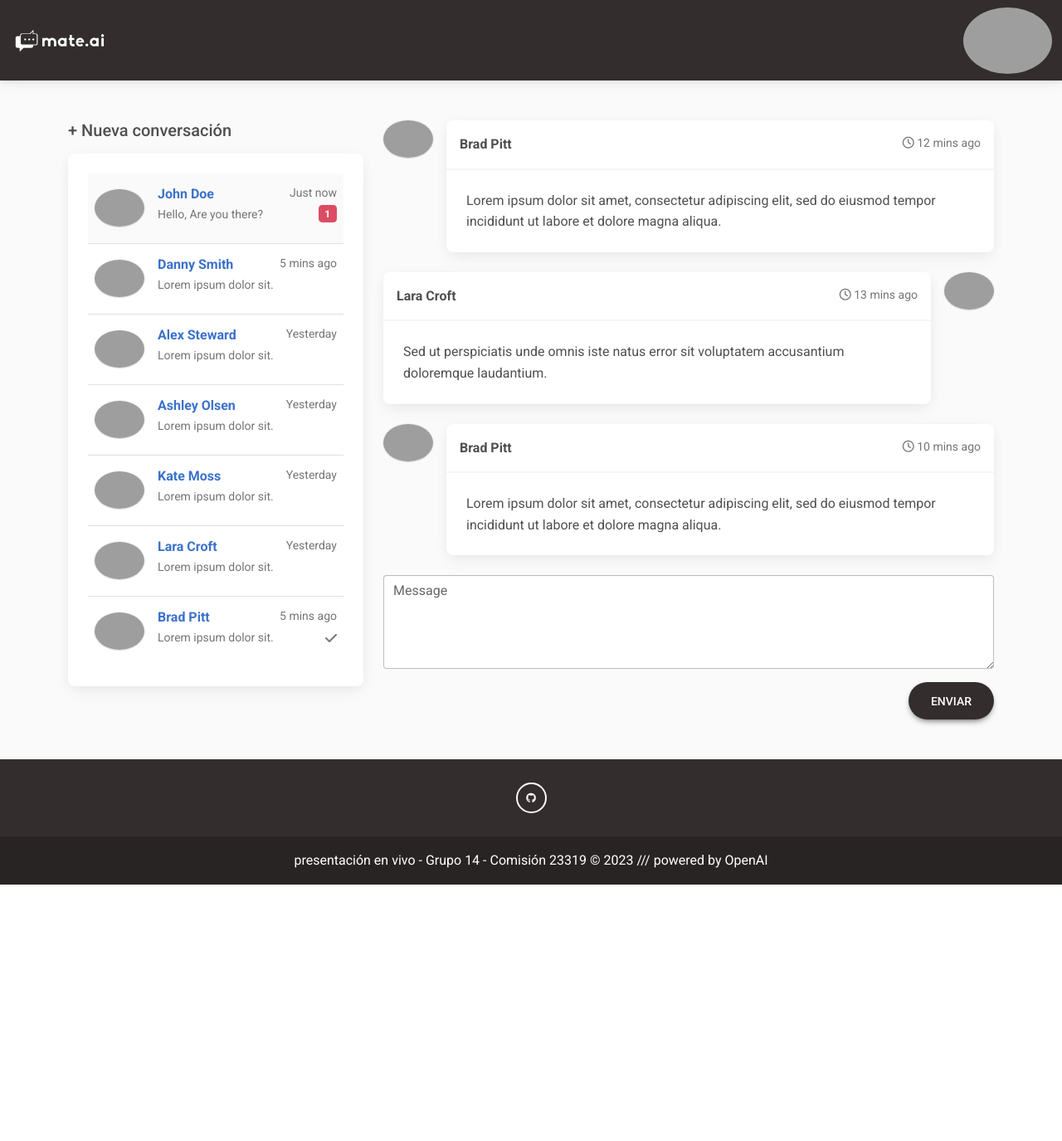
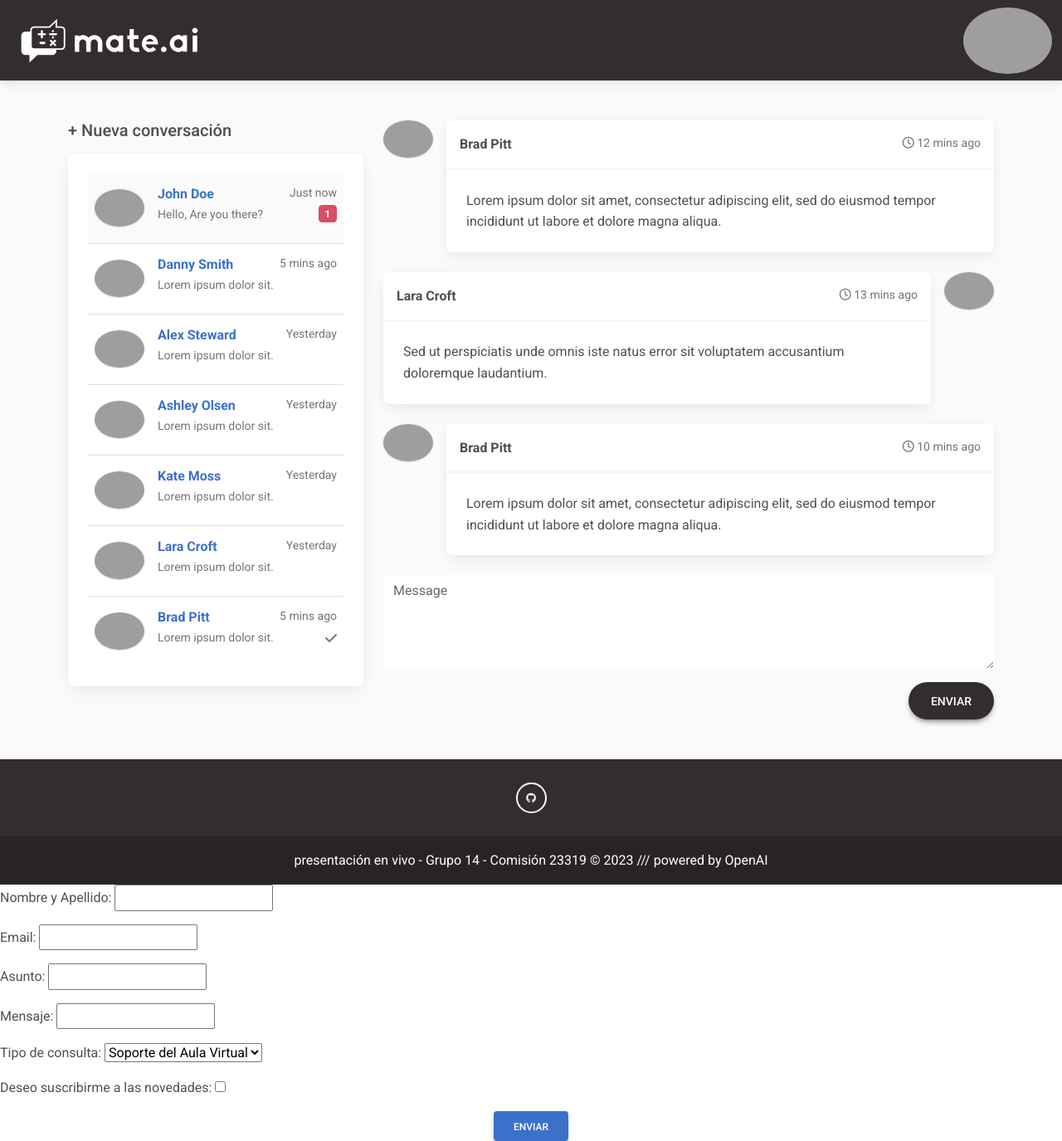
Before and after one commit to Alustiza/DJANGO_Grupo14, a Django app: page / in a window 1280 px wide. Shown: the whole page at 83% size. Before the commit the page ends 1066 px from the top, so only its background shows below. Run offline with Django 4.2, Linux system fonts and the light colour scheme; some libraries are stand-ins or nearby versions; grey boxes are pictures that could not be loaded.

Commit message:
solucionado static + form borrador
los estilos y el logo del navbar están linkeados a la carpeta /static/publica

el form está vinculado pero sin estilos por debajo del footer como para que nos quede de refe

```diff
--- /dev/null
+++ b/django23319_grupo14/publica/forms.py
@@ -0,0 +1,23 @@
+from django import forms
+
+class ContactoForm(forms.Form):
+    TIPO_CONSULTA = (
+        ('','-Seleccione-'),
+        (1,'Inscripciones'),
+        (2,'Soporte del Aula Virtual'),
+        (3,'Ser docente'),
+    )
+
+    nombre = forms.CharField(label='Nombre y Apellido',required=False)
+    email = forms.EmailField(label='Email',max_length=50)
+    asunto = forms.CharField(label='Asunto')
+    mensaje = forms.CharField(label='Mensaje')
+    tipo_consulta = forms.ChoiceField(
+        label='Tipo de consulta',
+        choices=TIPO_CONSULTA,
+        initial=2
+    )
+    suscripcion = forms.BooleanField(
+        label='Deseo suscribirme a las novedades',
+        required=False
+    )
--- a/django23319_grupo14/publica/views.py
+++ b/django23319_grupo14/publica/views.py
@@ -3,7 +3,7 @@ from django.http import HttpResponse
 
 from datetime import datetime
 
-
+from publica.forms import ContactoForm
 
 # Create your views here.
 # def hola_mundo(request):
@@ -35,10 +35,21 @@ from datetime import datetime
 
 
 def index(request):
+    mensaje=None
+    if(request.method=='POST'):
+        contacto_form = ContactoForm(request.POST)
+        mensaje='Hemos recibido tus datos'
+        # acción para tomar los datos del formulario
+    else:
+        contacto_form = ContactoForm()
 
     copyright = 'presentación en vivo - Grupo 14 - Comisión 23319 © 2023 /// powered by OpenAI'
 
-    context = {'copyright':copyright}
+    context = {
+                'copyright':copyright,
+                'mensaje':mensaje,
+                'contacto_form':contacto_form
+            }
 
     return render(request,'publica/index.html',context)
 
--- a/django23319_grupo14/templates/publica/index.html
+++ b/django23319_grupo14/templates/publica/index.html
@@ -25,13 +25,22 @@
       rel="stylesheet"
     />
     <!-- MDB -->
-    <link
+
+    {% comment %} <link
       href="https://cdnjs.cloudflare.com/ajax/libs/mdb-ui-kit/6.2.0/mdb.min.css"
       rel="stylesheet"
-    />
+    /> {% endcomment %}
+
+    {% load static %}
+    <link rel="stylesheet" href="{% static '/publica/css/mdb.min.css'%}?v={% now 'U' %}">
+
   </head>
 
   <body>
+
+
+
+
     <!-- Navbar -->
 <nav class="navbar navbar-expand-lg navbar-dark bg-dark">
     <!-- Container wrapper -->
@@ -52,12 +61,16 @@
       <!-- Collapsible wrapper -->
       <div class="collapse navbar-collapse" id="navbarSupportedContent">
         <!-- Navbar brand -->
+        {% load static %}
         <a class="navbar-brand mt-2 mt-lg-0" href="#">
           <img
             {% comment %} src="https://mdbcdn.b-cdn.net/img/logo/mdb-transaprent-noshadows.webp" {% endcomment %}
-            src="/publica/img/logo-mateai.png"
 
-            height="30"
+
+
+            src="{% static './publica/img/logo-mateai.svg' %}"
+
+            height="60"
             alt="mate.ai"
             loading="lazy"
           />
@@ -411,6 +424,38 @@
 
 
 
+    <section>
+      <div class="">
+
+        {% if mensaje %}
+            <div class="alert alert-success" role="alert">
+                {{mensaje}}
+            </div>
+        {% endif %}
+        <form id="contact-form" name="contact-form" action="{% url 'index' %}" method="POST">
+            {% csrf_token %}
+            {% comment %} {{ contacto_form }} {% endcomment %}
+
+            {% comment %} <table>
+                {{ contacto_form.as_table }}
+            </table> {% endcomment %}
+
+            {% comment %} <ul>
+                {{ contacto_form.as_ul }}
+            </ul> {% endcomment %}
+
+            {{ contacto_form.as_p }}
+            <div class="text-center text-md-left mt-3">
+                <button class="btn btn-primary" type="submit">Enviar</button>
+            </div>
+        </form>
+        <div class="status"></div>
+    </div>
+
+  </section>
+
+
+
     {% comment %}
     <script
       src="https://cdn.jsdelivr.net/npm/bootstrap@5.3.0-alpha3/dist/js/bootstrap.bundle.min.js"
@@ -420,9 +465,17 @@
     {% endcomment %}
 
     <!-- MDB -->
+
+    {% comment %} <script
+      type="text/javascript"
+      src="https://cdnjs.cloudflare.com/ajax/libs/mdb-ui-kit/6.2.0/mdb.min.js"
+    ></script> {% endcomment %}
+    {% load static %}
     <script
       type="text/javascript"
-      src="https://cdnjs.cloudflare.com/ajax/libs/mdb-ui-kit/6.2.0/mdb.min.js"
+      src="{% static '/publica/js/mdb.min.css'%}"
     ></script>
+
+
   </body>
 </html>
```
Also changed, not shown: django23319_grupo14/django23319_grupo14/settings.py (+20 -7 lines), django23319_grupo14/static/publica/css/styles.css (added), django23319_grupo14/static/publica/img/logo-mateai.png, django23319_grupo14/static/publica/img/logo-mateai.svg.
